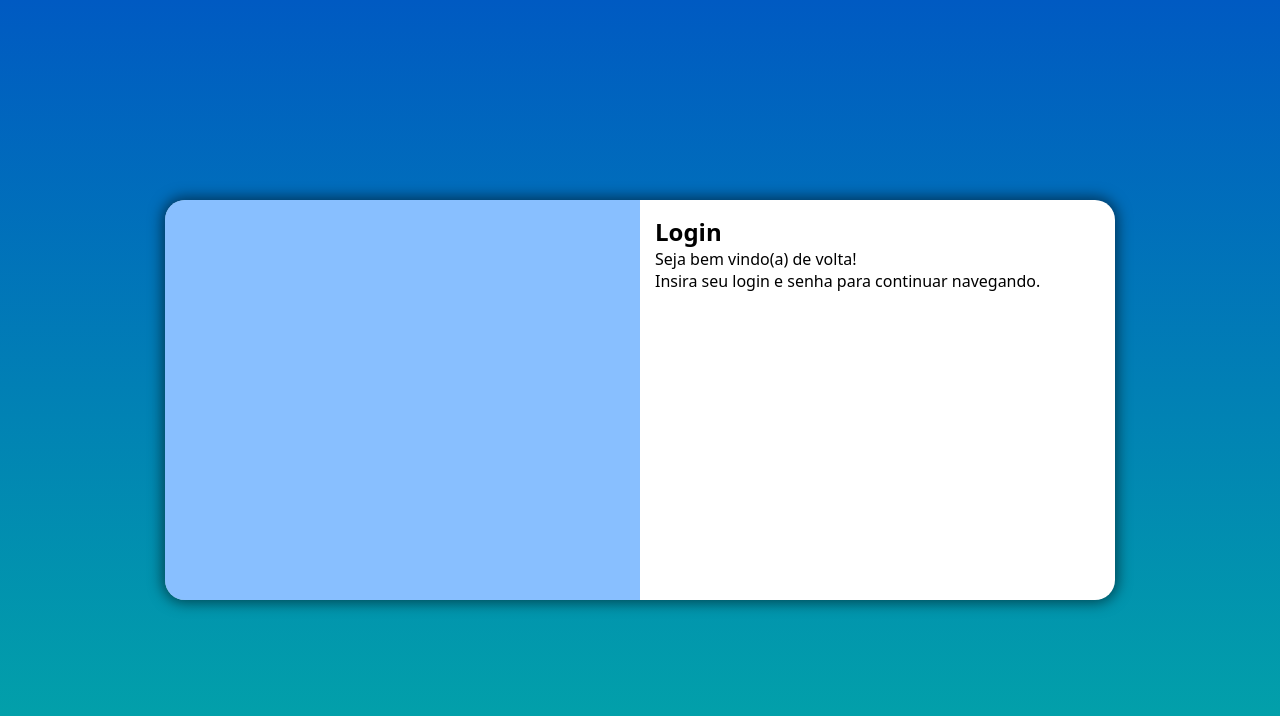
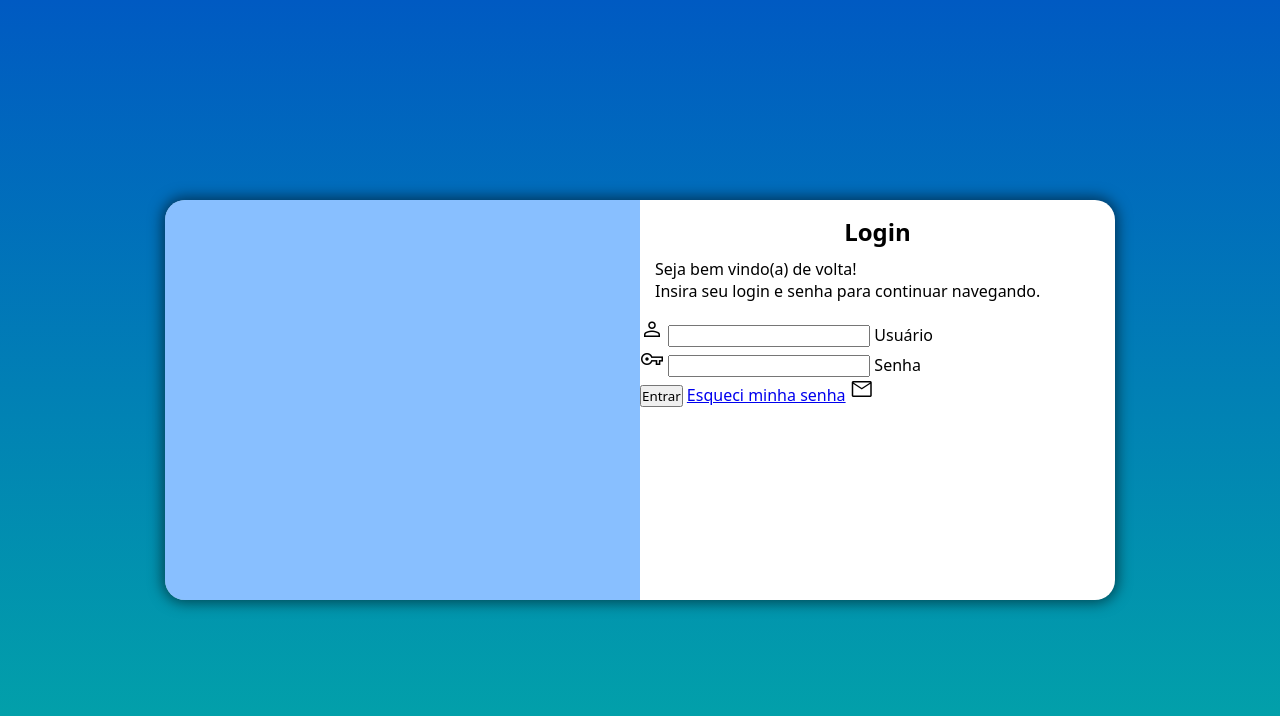
Before and after one commit to thiagocardoso1/projeto-login, a plain HTML site: page index.html in a window 1280 px wide. Drawn offline with nearby package versions, Linux system fonts and the light colour scheme.

Commit message:
criei campo de login senha e mais

```diff
--- a/estilos/style.css
+++ b/estilos/style.css
@@ -17,6 +17,14 @@ body, html {
     height: 100vh;
     width: 100vw;
 }
+
+.material-symbols-outlined {
+    font-variation-settings:
+    'FILL' 0,
+    'wght' 400,
+    'GRAD' 0,
+    'opsz' 48
+  }
 
 main {
     height: 100vh;
@@ -55,3 +63,12 @@ div#formulario {
     display: block;
     padding: 15px;
 }
+
+div#formulario > h1 {
+    text-align: center;
+    padding-bottom: 10px;
+}
+
+div#formulario > p {
+    text-align: justify;
+}
--- a/index.html
+++ b/index.html
@@ -6,18 +6,37 @@
     <meta name="viewport" content="width=device-width, initial-scale=1.0">
     <link rel="stylesheet" href="estilos/style.css">
     <link rel="stylesheet" href="estilos/media-queries.css">
+    <link rel="stylesheet" href="https://fonts.googleapis.com/css2?family=Material+Symbols+Outlined:opsz,wght,FILL,GRAD@20..48,100..700,0..1,-50..200" />
     <title>Login</title>
 </head>
 <body>
     <main>
         <section id="login">
-            <div id="imagem">
-            </div>
+            <div id="imagem"></div>
+
             <div id="formulario">
                 <h1>Login</h1>
                 <p>Seja bem vindo(a) de volta!<br>Insira seu login e senha para continuar navegando.
                 </p>
             </div>
+
+            <form action="esqueci.php" method="post" autocomplete="on">
+                <div>
+                    <i class="material-symbols-outlined">person</i>
+                    <input type="email" id="inome" required>
+                    <label for="inome">Usuário</label>
+                </div>
+                <div>
+                    <i class="material-symbols-outlined">vpn_key</i>
+                    <input type="password" id="isenha" minlength="8" maxlength="20">
+                    <label for="isenha">Senha</label>
+                </div>
+                <div>
+                    <input type="submit" value="Entrar">
+                    <a href="esqueci.php">Esqueci minha senha</a>
+                    <i class="material-symbols-outlined">mail</i>
+                </div>
+            </form>
         </section>
     </main>
 </body>
```
